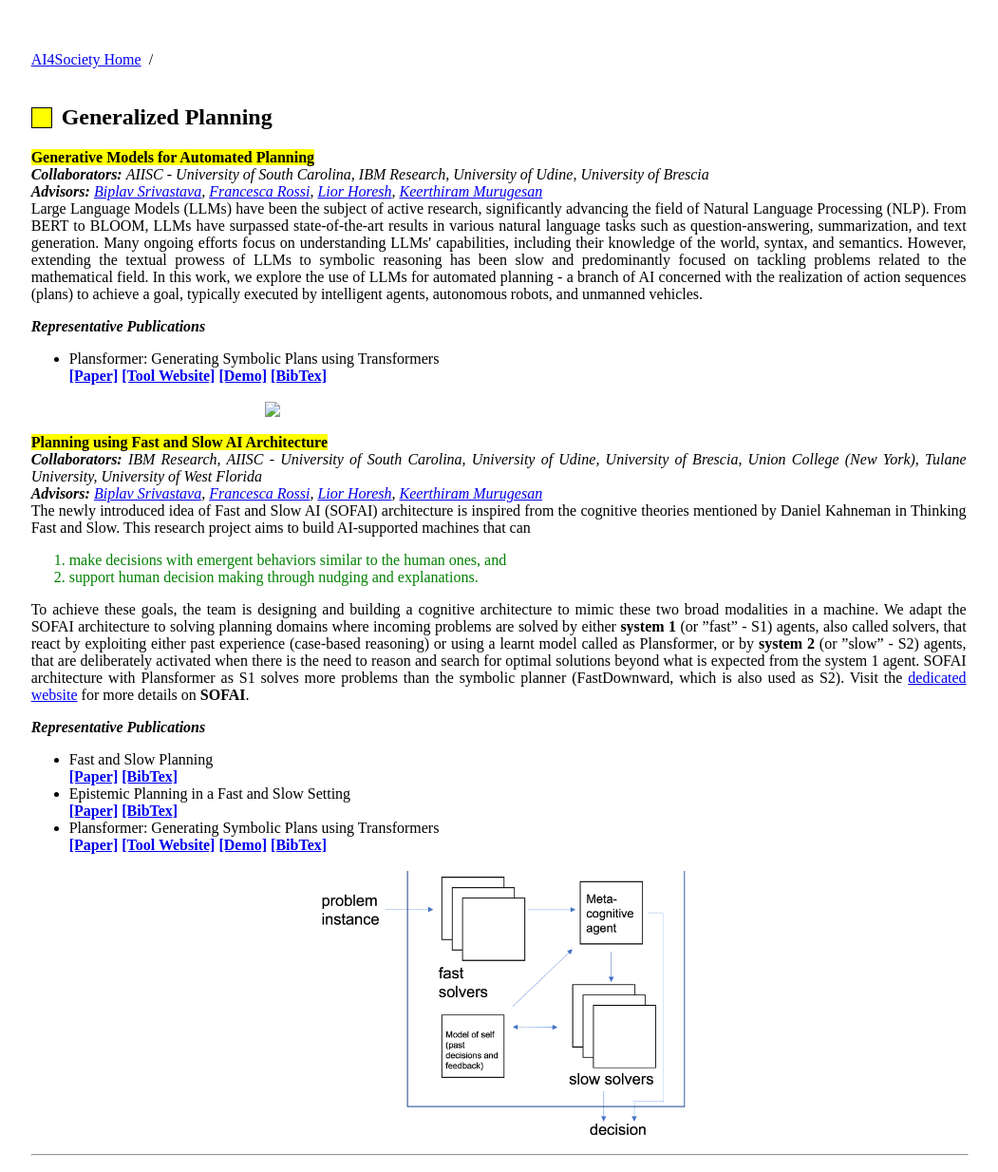
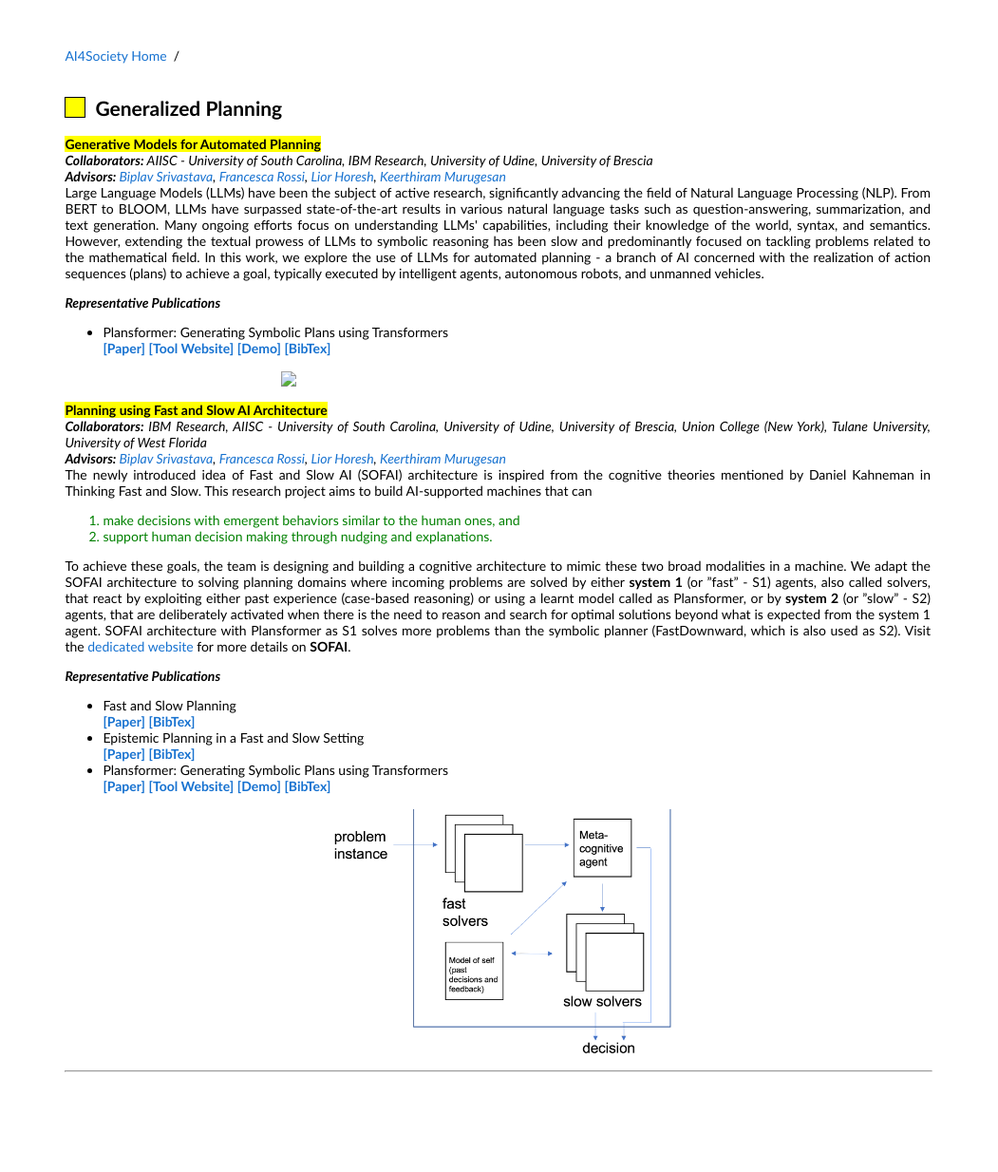
Before and after one commit to likitha-9/ai4society.github.io, a Jekyll site: the page generalized_planning/index.html, which Jekyll copies as it is, in a window 1280 px wide. Shown: the whole page at 95% size, without its empty margins (127-1178 px from the left). Built offline with Jekyll 4.4.1, drawn with Linux system fonts in a browser that asks for light colours; after the commit the page ends 1145 px from its top, so only the background shows below that.

Commit message:
Update index.html

```diff
--- a/generalized_planning/index.html
+++ b/generalized_planning/index.html
@@ -9,7 +9,7 @@
     <meta name="author" content="Vishal Pallagani">
     <meta name="viewport" content="width=device-width, initial-scale=1">
 
-    <link rel="stylesheet" type="text/css" href="../stylesheet.css">
+    <link rel="stylesheet" type="text/css" href="./stylesheet.css">
 </head>
 
 <body class="container">
```
